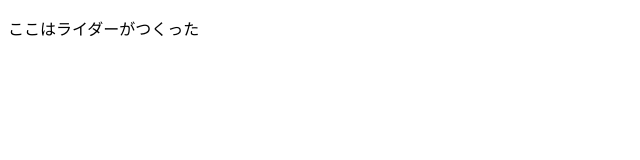
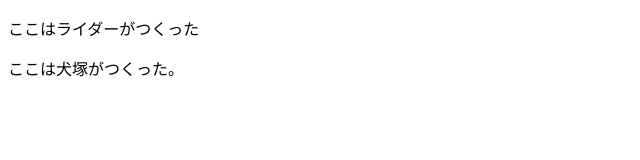
Before and after one commit to United-Github/UnitedWeb, a plain HTML site: page rider.html in a window 1280 px wide. Shown: the whole page, without its empty margins (0-640 px from the left). Drawn offline with Linux system fonts and the light colour scheme.

Commit message:
本文を追加しました。

```diff
--- a/rider.html
+++ b/rider.html
@@ -6,5 +6,6 @@
 </head>
 <body>
 	<p>ここはライダーがつくった</p>
+	<p>ここは犬塚がつくった。</p>
 </body>
 </html>
```
